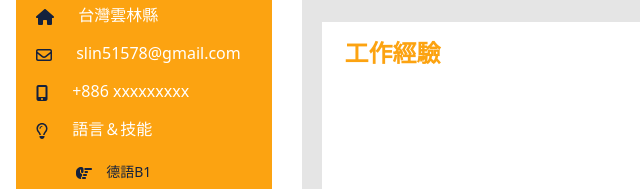
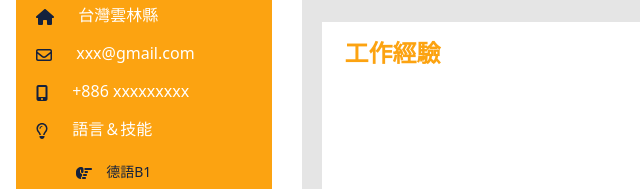
Before and after one commit to sylvia-010/RESUME, a plain HTML site: page index.html in a window 1280 px wide. Shown: the part 483-672 px from the top of the page, 267-907 px from the left. Drawn offline with nearby package versions, Linux system fonts and the light colour scheme.

Commit message:
no message

```diff
--- a/index.html
+++ b/index.html
@@ -46,7 +46,7 @@
                         </li>
                         <li>
                             <svg xmlns="http://www.w3.org/2000/svg" height="1em" viewBox="0 0 512 512"><!--! Font Awesome Free 6.4.0 by @fontawesome - https://fontawesome.com License - https://fontawesome.com/license (Commercial License) Copyright 2023 Fonticons, Inc. --><path d="M64 112c-8.8 0-16 7.2-16 16v22.1L220.5 291.7c20.7 17 50.4 17 71.1 0L464 150.1V128c0-8.8-7.2-16-16-16H64zM48 212.2V384c0 8.8 7.2 16 16 16H448c8.8 0 16-7.2 16-16V212.2L322 328.8c-38.4 31.5-93.7 31.5-132 0L48 212.2zM0 128C0 92.7 28.7 64 64 64H448c35.3 0 64 28.7 64 64V384c0 35.3-28.7 64-64 64H64c-35.3 0-64-28.7-64-64V128z"/></svg>
-                            <h4>slin51578@gmail.com</h4>
+                            <h4>xxx@gmail.com</h4>
                         </li>
                         <li>
                             <svg xmlns="http://www.w3.org/2000/svg" height="1em" viewBox="0 0 384 512"><!--! Font Awesome Free 6.4.0 by @fontawesome - https://fontawesome.com License - https://fontawesome.com/license (Commercial License) Copyright 2023 Fonticons, Inc. --><path d="M16 64C16 28.7 44.7 0 80 0H304c35.3 0 64 28.7 64 64V448c0 35.3-28.7 64-64 64H80c-35.3 0-64-28.7-64-64V64zM224 448a32 32 0 1 0 -64 0 32 32 0 1 0 64 0zM304 64H80V384H304V64z"/></svg>
```
